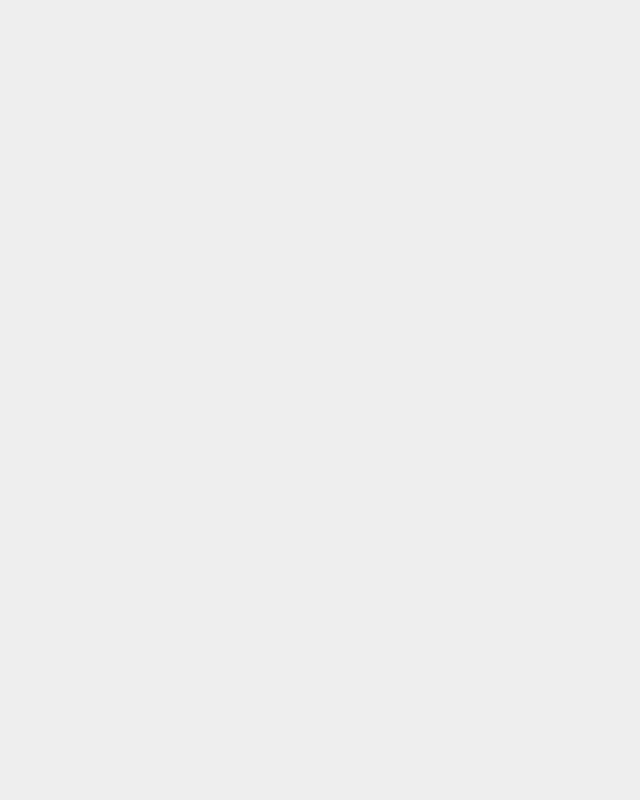
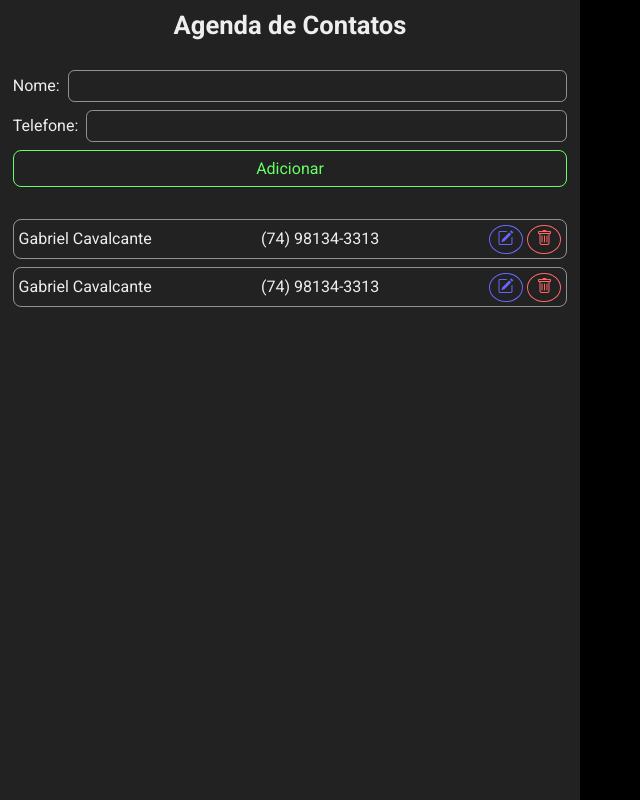
Before and after one commit to zolppy/contact-list, a plain HTML site: page index.html in a window 1280 px wide. Shown: the whole page, without its empty margins (0-640 px from the left). Drawn offline with nearby package versions, Linux system fonts and the light colour scheme.

Commit message:
finalizada versão básica da interface

```diff
--- a/assets/css/styles.css
+++ b/assets/css/styles.css
@@ -7,6 +7,10 @@ html {
 :root {
   --black: #222;
   --white: #eee;
+  --white-low-opacity: rgba(255, 255, 255, .5);
+  --green: #6f6;
+  --blue: #66f;
+  --red: #f66;
 }
 
 * {
@@ -16,7 +20,151 @@ html {
 }
 
 body {
-  background-color: var(--white);
-  color: var(--black);
+  background-color: #000;
+  color: var(--white);
   font-family: "Roboto", sans-serif;
 }
+
+#container {
+  min-height: 100vh;
+  max-width: 580px;
+  min-width: 320px;
+  background-color: var(--black);
+  padding: .8em;
+  font-size: 1rem;
+  line-height: 1;
+}
+
+#title {
+  font-size: 1.6rem;
+  text-align: center;
+}
+
+#add-contact-wrapper {
+  margin: 2em 0;
+  display: flex;
+  flex-direction: column;
+  gap: .5em;
+}
+
+.input-wrapper {
+  display: flex;
+  gap: .5em;
+  align-items: center;
+}
+
+input {
+  background-color: transparent;
+  border: 1px solid var(--white-low-opacity);
+  color: var(--white);
+  font-size: 1rem;
+  border-radius: .4em;
+  height: 2em;
+  padding: .3em;
+  flex-grow: 1;
+  outline: none;
+}
+
+input:focus {
+  border-color: var(--blue);
+}
+
+#add-contact-button {
+  background-color: transparent;
+  border: 1px solid var(--green);
+  padding: .5em;
+  border-radius: .5em;
+  color: var(--green);
+  font-size: 1rem;
+  font-family: "Roboto", sans-serif;
+  transition: background-color .3s ease;
+  outline: none;
+}
+
+#add-contact-button:hover {
+  background-color: var(--green);
+  color: var(--black);
+  cursor: pointer;
+}
+
+#add-contact-button:focus {
+  background-color: var(--green);
+  color: var(--black);
+}
+
+#add-contact-button:active {
+  transform: scale(.95);
+}
+
+#contacts {
+  display: flex;
+  flex-direction: column;
+  gap: .5em;
+}
+
+.contact {
+  border: 1px solid var(--white-low-opacity);
+  padding: .3em;
+  height: 2.5em;
+  border-radius: .5em;
+  display: flex;
+  align-items: center;
+  justify-content: space-between;
+}
+
+.buttons-wrapper {
+  display: flex;
+  gap: .3em;
+}
+
+button {
+  background-color: transparent;
+  border-width: 1px;
+  border-style: solid;
+  font-size: 1rem;
+  padding: .3em .5em;
+  border-radius: 50%;
+  outline: none;
+}
+
+.edit-button {
+  color: var(--blue);
+  border-color: var(--blue);
+  transition: background-color .3s ease;
+}
+
+.edit-button:hover {
+  cursor: pointer;
+  background-color: var(--blue);
+  color: var(--white);
+}
+
+.edit-button:focus {
+  background-color: var(--blue);
+  color: var(--white);
+}
+
+.edit-button:active {
+  transform: scale(.95);
+}
+
+.delete-button {
+  color: var(--red);
+  border-color: var(--red);
+  transition: background-color .3s ease;
+}
+
+.delete-button:hover {
+  cursor: pointer;
+  background-color: var(--red);
+  color: var(--white);
+}
+
+.delete-button:focus {
+  background-color: var(--red);
+  color: var(--white);
+}
+
+.delete-button:active {
+  transform: scale(.95);
+}
--- a/index.html
+++ b/index.html
@@ -11,8 +11,51 @@
   <link rel="preconnect" href="https://fonts.googleapis.com" />
   <link rel="preconnect" href="https://fonts.gstatic.com" crossorigin />
   <link href="https://fonts.googleapis.com/css2?family=Roboto:ital,wght@0,100;0,300;0,400;0,500;0,700;0,900;1,100;1,300;1,400;1,500;1,700;1,900&display=swap" rel="stylesheet" />
+  <!-- Bootstrap Icons -->
+  <link rel="stylesheet" href="https://cdn.jsdelivr.net/npm/bootstrap-icons@1.11.3/font/bootstrap-icons.min.css" />
 </head>
 <body>
-  <main></main>
+  <main>
+    <div id="container">
+      <h1 id="title">Agenda de Contatos</h1>
+      <div id="add-contact-wrapper">
+        <div class="input-wrapper">
+          <label for="name-input">Nome:</label>
+          <input type="text" id="name-input" />
+        </div>
+        <div class="input-wrapper">
+          <label for="telephone-input">Telefone:</label>
+          <input type="tel" id="telephone-input" />
+        </div>
+        <button type="button" id="add-contact-button">Adicionar</button>
+      </div>
+      <div id="contacts">
+        <div class="contact">
+          <div class="name">Gabriel Cavalcante</div>
+          <div class="telephone">(74) 98134-3313</div>
+          <div class="buttons-wrapper">
+            <button type="button" class="edit-button">
+              <i class="bi bi-pencil-square"></i>
+            </button>
+            <button type="button" class="delete-button">
+              <i class="bi bi-trash"></i>
+            </button>
+          </div>
+        </div>
+        <div class="contact">
+          <div class="name">Gabriel Cavalcante</div>
+          <div class="telephone">(74) 98134-3313</div>
+          <div class="buttons-wrapper">
+            <button type="button" class="edit-button">
+              <i class="bi bi-pencil-square"></i>
+            </button>
+            <button type="button" class="delete-button">
+              <i class="bi bi-trash"></i>
+            </button>
+          </div>
+        </div>
+      </div>
+    </div>
+  </main>
 </body>
 </html>
```
